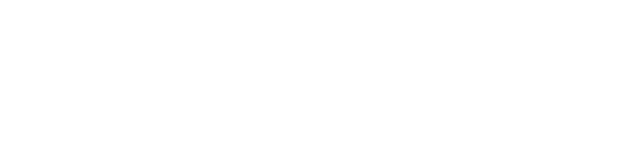
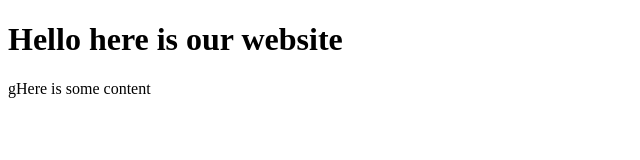
Before and after one commit to jryan4902/repo-to-be-determined, a plain HTML site: page index.html in a window 1280 px wide. Shown: the whole page, without its empty margins (0-640 px from the left). Drawn offline with Linux system fonts and the light colour scheme.

Commit message:
Added content to index.html

```diff
--- a/index.html
+++ b/index.html
@@ -6,6 +6,7 @@
     <title>Document</title>
 </head>
 <body>
-
+    <h1>Hello here is our website</h1>
+    <p>gHere is some content</p>
 </body>
 </html>
```
